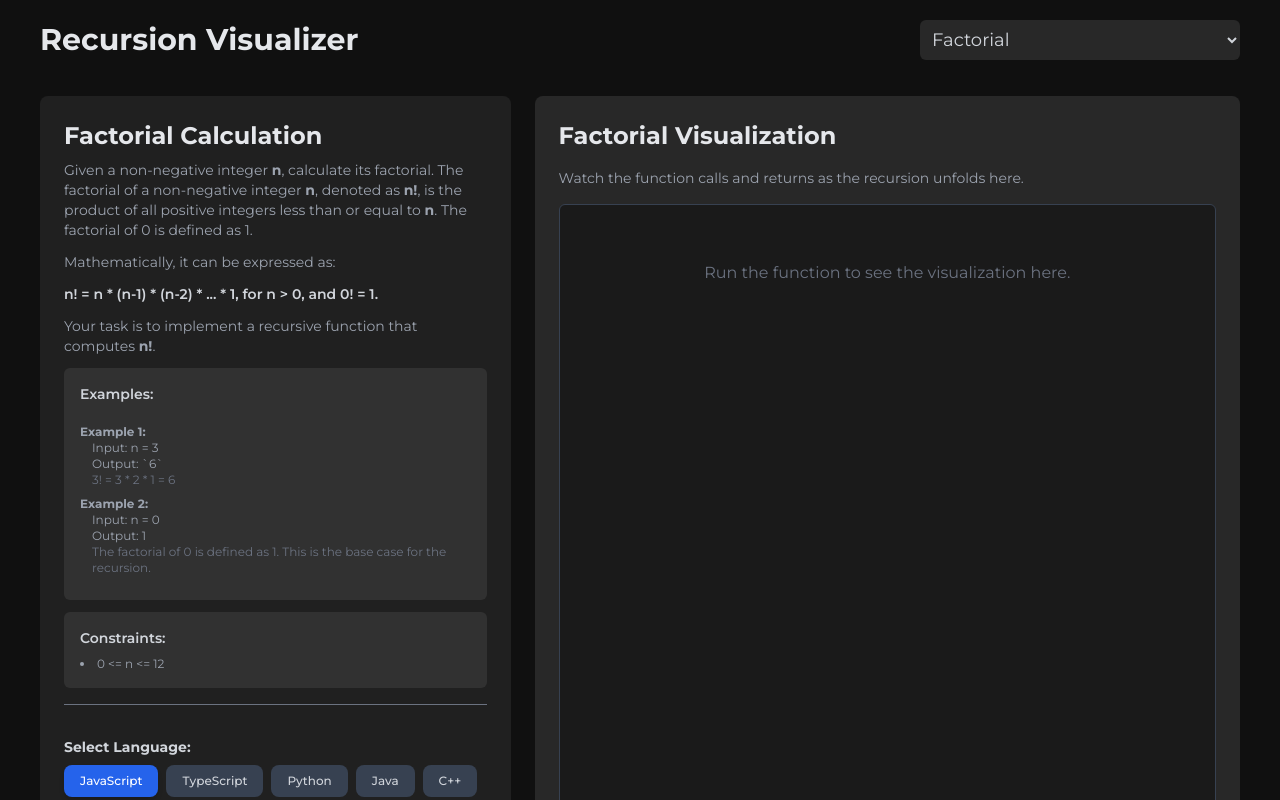
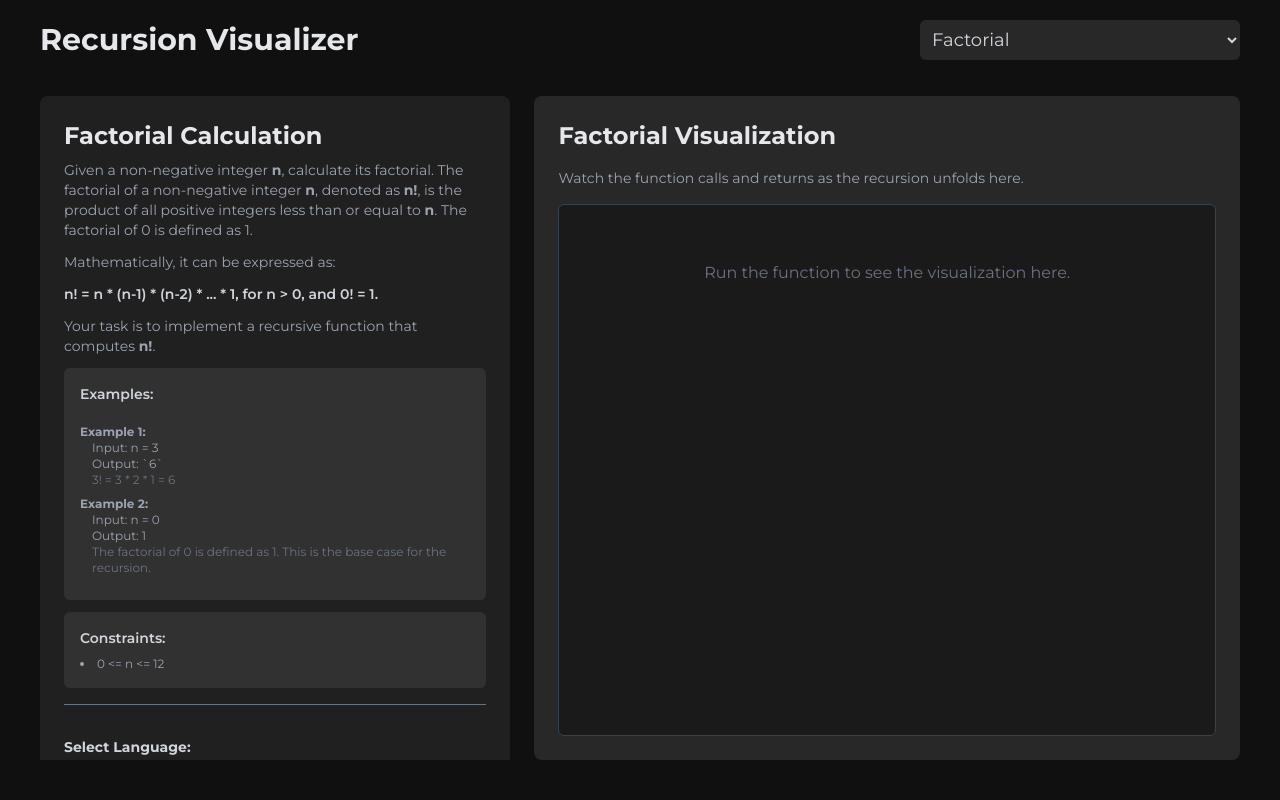
Before and after one commit to Sayantan-dev1003/RecursionVisualizer, a Next.js app in the folder client/: page / in a window 1280 px wide. Shown: the top 800 px of the page. Built offline with nearby package versions, Linux system fonts and the light colour scheme.

Commit message:
UI enhanced more

```diff
--- a/client/src/app/page.js
+++ b/client/src/app/page.js
@@ -20,7 +20,8 @@ export default function HomePage() {
                     setSelectedProblem={setSelectedProblem}
                 />
 
-                <div className="w-full flex gap-6 pb-10 px-10 pt-24 mobile:flex-col mobile:px-4 mobile:pt-20">
+                <div className="w-full h-screen flex gap-6 pb-10 px-10 pt-24 mobile:flex-col mobile:px-4 mobile:pt-20 mobile:h-auto mobile:gap-8">
+                    <div className='w-[40%] h-full overflow-y-auto mobile:w-full'>
                         <CodePanel
                             selectedProblem={selectedProblem}
                             setVisualizationLog={setVisualizationLog}
@@ -31,8 +32,10 @@ export default function HomePage() {
                             isPlaying={isPlaying}
                             animationIntervalRef={animationIntervalRef}
                         />
+                    </div>
 
-                    <section className='w-[60%] min-h-full bg-[#282828] rounded-lg p-6 flex flex-col'>
+                    <div className='w-[60%] h-full overflow-y-auto mobile:w-full mobile:h-[100vh]'>
+                        <section className='w-full min-h-full bg-[#282828] rounded-lg p-6 flex flex-col mobile:h-[100vh]'>
                             <h2 className='urbanist-font text-gray-200 font-bold text-2xl mb-4'>
                                 {selectedProblem.charAt(0).toUpperCase() + selectedProblem.slice(1).replace(/([A-Z])/g, ' $1')} Visualization
                             </h2>
@@ -73,6 +76,7 @@ export default function HomePage() {
                             </div>
                         </section>
                     </div>
+                </div>
             </main>
         </>
     );
--- a/client/src/components/CodePanel.js
+++ b/client/src/components/CodePanel.js
@@ -166,7 +166,7 @@ const CodePanel = ({ selectedProblem, setVisualizationLog, setCurrentStep, setIs
     }
 
     return (
-        <section className='w-[40%] mobile:w-full min-h-full bg-[#202020] rounded-lg p-6 flex flex-col mobile:p-4'>
+        <section className='w-full mobile:w-full min-h-full bg-[#202020] rounded-lg p-6 flex flex-col mobile:p-4'>
             <div className="mb-6 pb-4 border-b border-gray-500">
                 <h2 className=' text-gray-200 font-bold text-2xl mb-2 mobile:text-xl'>{currentProblemData.title}</h2>
                 <p className='text-gray-400 text-sm mb-3' dangerouslySetInnerHTML={{ __html: currentProblemData.description }}></p>
--- a/client/src/styles/globals.css
+++ b/client/src/styles/globals.css
@@ -9,3 +9,18 @@ body {
 .montserrat {
     font-family: var(--font-montserrat), sans-serif;
 }
+
+::-webkit-scrollbar {
+    width: 6px;
+    height: 6px;
+}
+
+::-webkit-scrollbar-thumb {
+    background: linear-gradient(180deg, #5892f0, #9e6bec, #ed8d47);
+    border-radius: 20px;
+    cursor: pointer;
+}
+
+::-webkit-scrollbar-track {
+    background-color: #202020;
+}
```
Lines whose indentation alone changed are shown as unchanged.
